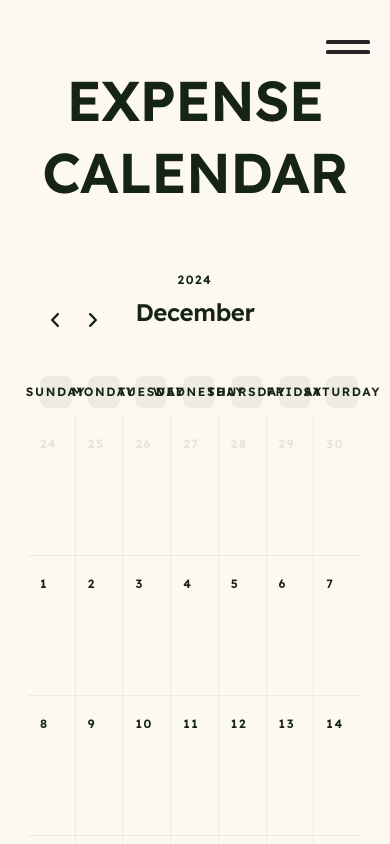
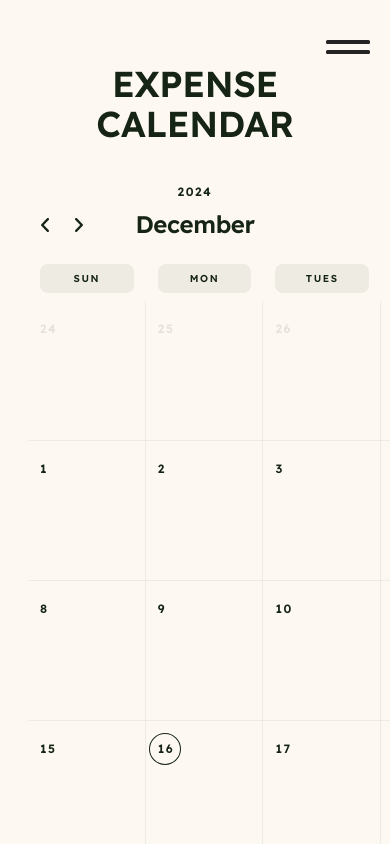
Before and after one commit to zethdeluna/zethdeluna, a React (Vite) app: page /projects/expense-calendar in a window 390 px wide. Shown: the top 844 px of the page. Built offline with nearby package versions, Linux system fonts and the light colour scheme.

Commit message:
responsified - expense calendar

```diff
--- a/src/projects/expense-calendar/ExpenseCalendar.module.css
+++ b/src/projects/expense-calendar/ExpenseCalendar.module.css
@@ -102,6 +102,11 @@ Version: 1.0.0
 
 body:has(.expense-calendar) {
 	position: relative;
+}
+
+body:has(.expense-form-popup.active, .description.active),
+body:has(.expense-form-popup.active, .description.active) .calendar-body {
+	overflow: hidden;
 }
 
 body:has(.expense-calendar):before {
@@ -389,6 +394,10 @@ input::placeholder {
     position: absolute;
     top: 0;
     width: 100%;
+}
+
+.calendar-body .day-header .weekday .short {
+	display: none;
 }
 
 /*Dates*/
@@ -717,3 +726,119 @@ input::placeholder {
 .custom-select .options .btn:hover {
     background: var(--seaweed-10);
 }
+
+/********************************************************************************************************************************************************************************************************/
+
+/*MQ MAX-WIDTH 1200*/
+
+/********************************************************************************************************************************************************************************************************/
+
+@media only screen and (max-width: 75em) {
+
+	.calendar-day .expense-item .amount:before {
+		display: none;
+	}
+
+}
+
+/********************************************************************************************************************************************************************************************************/
+
+/*MQ MAX-WIDTH 950*/
+
+/********************************************************************************************************************************************************************************************************/
+
+@media only screen and (max-width: 59.375em) {
+
+	.calendar-body .day-header .weekday .long {
+		display: none;
+	}
+
+	.calendar-body .day-header .weekday .short {
+		display: block;
+		font-size: calc(10rem / 16);
+	}
+
+	.calendar-day .expense-item .amount {
+		overflow: hidden;
+		padding: var(--text-spacing-xxsmall);
+	}
+
+	.calendar-day .expense-item .amount:before {
+		background: unset;
+		content: '';
+		display: block;
+		filter: unset;
+		height: 100%;
+		position: absolute;
+		right: 0;
+		top: 0;
+		transform: translate3d(0, 0, 0);
+		width: 24px;
+	}
+
+	.calendar-day .expense-item .amount:hover:before {
+		transform: translate3d(0, 0, 0);
+	}
+
+	.calendar-day .expense-item .amount.income:before {
+		background: linear-gradient(to right, transparent, var(--bokchoy));
+	}
+
+	.calendar-day .expense-item .amount.expense:before {
+		background: linear-gradient(to right, transparent, var(--strawberry-milk));
+	}
+
+}
+
+/********************************************************************************************************************************************************************************************************/
+
+/*MQ MAX-WIDTH 650*/
+
+/********************************************************************************************************************************************************************************************************/
+
+@media only screen and (max-width: 40.625em) {
+
+	.calendar-hero {
+		padding: var(--module-spacing-small) 0 var(--text-spacing-large);
+	}
+
+	.calendar-hero h1.heading-4 {
+		font-size: calc(36rem / 16);
+		letter-spacing: -0.4px;
+		line-height: calc(40 / 36);
+	}
+
+	.calendar-header {
+		margin: 0 0 var(--text-spacing-small);
+	}
+
+	.calendar-header .adjacent-months-picker {
+		bottom: 7px;
+		gap: 4px;
+		left: -10px;
+	}
+
+	.calendar-body {
+		height: max-content;
+		left: calc(-1 * var(--container-padding));
+		overflow: auto hidden;
+		padding: 0 var(--container-padding);
+		position: relative;
+		width: calc(100% + (2 * var(--container-padding)));
+	}
+
+	.calendar-body .day-header,
+	.calendar-body .days {
+		min-width: 800px;
+	}
+
+	.calendar-day .expense-item .description,
+	.calendar-day .popup {
+		left: 50% !important;
+		position: fixed;
+		top: 50% !important;
+		transform: translate3d(-50%, -50%, 0) !important;
+		width: calc(100vw - (2 * var(--text-spacing-small)));
+	}
+
+}
--- a/src/projects/expense-calendar/components/Calendar.tsx
+++ b/src/projects/expense-calendar/components/Calendar.tsx
@@ -32,7 +32,15 @@ export interface DescriptionState {
 	expenseIndex: number;
 }
 
-const WEEKDAYS = ['Sunday', 'Monday', 'Tuesday', 'Wednesday', 'Thursday', 'Friday', 'Saturday'] as const;
+const WEEKDAYS = [
+	['Sunday', 'Sun'],
+	['Monday', 'Mon'],
+	['Tuesday', 'Tues'],
+	['Wednesday', 'Wed'],
+	['Thursday', 'Thurs'],
+	['Friday', 'Fri'],
+	['Saturday', 'Sat']
+] as const;
 const MONTHS = ['January', 'February', 'March', 'April', 'May', 'June', 'July', 'August', 'September', 'October', 'November', 'December'] as const;
 const RECURRING_INSTANCES = 12;
 
@@ -260,8 +268,9 @@ const Calendar = () => {
 						<div className={styles['day-header']}>
 							{
 								WEEKDAYS.map(weekday => (
-									<div className={styles['weekday']} key={weekday}>
-										<span className={styles['eyebrow']}>{weekday}</span>
+									<div className={styles['weekday']} key={weekday[0]}>
+										<span className={clsx( styles['eyebrow'], styles['long'] )}>{weekday[0]}</span>
+										<span className={clsx( styles['eyebrow'], styles['short'] )}>{weekday[1]}</span>
 									</div>
 								))
 							}
--- a/src/projects/expense-calendar/components/CalendarDays.tsx
+++ b/src/projects/expense-calendar/components/CalendarDays.tsx
@@ -14,11 +14,6 @@ export interface CalendarDay {
 	year: number;
 	monthString?: string;
 }
-
-// export interface DescriptionState {
-// 	dayID: string;
-// 	expenseIndex: number;
-// }
 
 interface CalendarDayProps {
 	selectedDay: Date;
```
